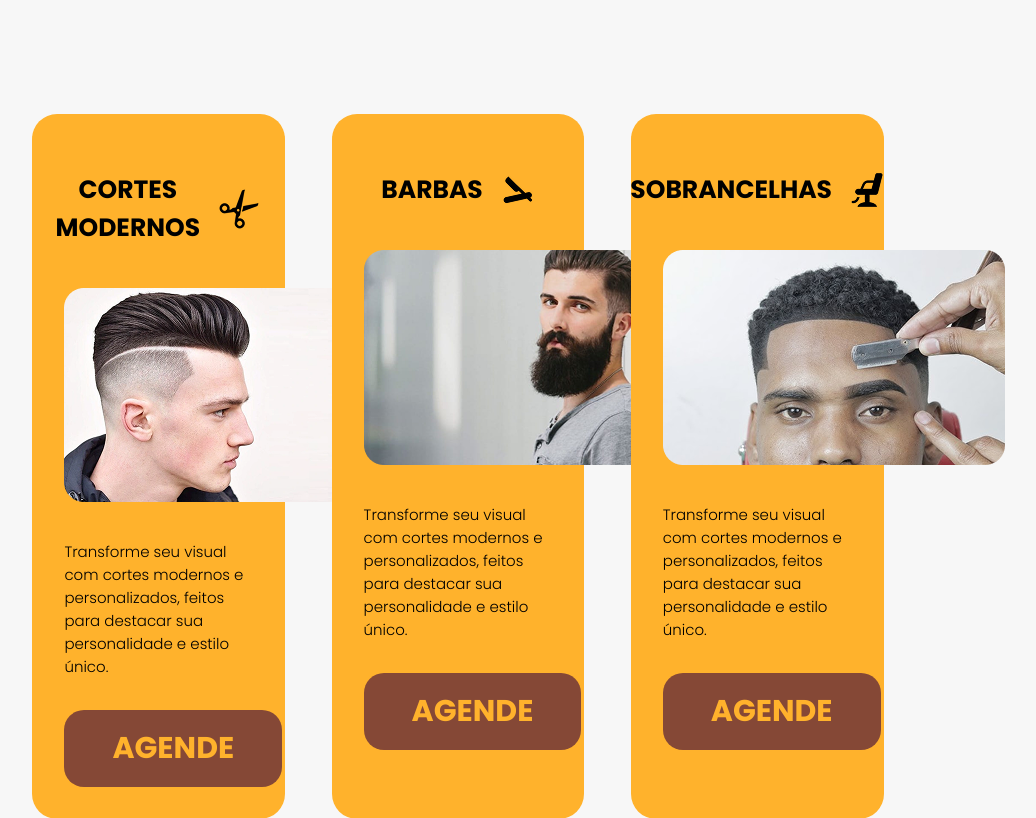
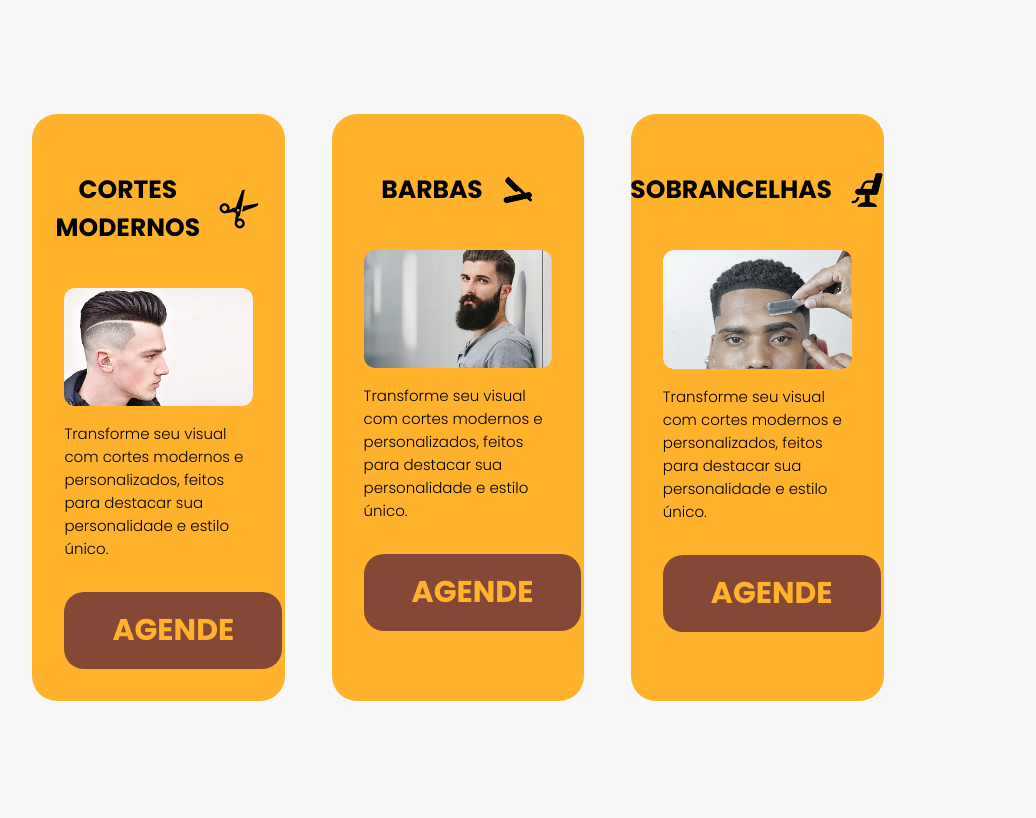
Before and after one commit to Vitorfran/projetoBarbearia, a PHP site: page /public/home.php in a window 1280 px wide. Shown: the part 881-1699 px from the top of the page, without its empty margins (182-1218 px from the left). Run offline with PHP 8.4, Linux system fonts and the light colour scheme.

Commit message:
Resolvendo erro de Imagens

```diff
--- a/assets/css/home/home.css
+++ b/assets/css/home/home.css
@@ -165,7 +165,13 @@ main {
     Imagem dentro do card
 ------------------------------------------- */
 .home-imagem-servico {
-    margin: 1rem 0rem;         /* Espaço vertical */
+    width: 100%;          /* Ocupa 100% da largura do card */
+    height: auto;         /* Mantém a proporção da imagem */
+    max-height: 180px;    /* Altura máxima para padronização */
+    object-fit: cover;    /* Garante que a imagem cubra o espaço sem distorcer */
+    border-radius: 10px;  /* Bordas arredondadas para combinar com o card */
+    margin: 1rem 0;       /* Espaçamento vertical */
+    display: block;       /* Remove espaços indesejados abaixo da imagem */
 }
 
 /* -------------------------------------------
```
